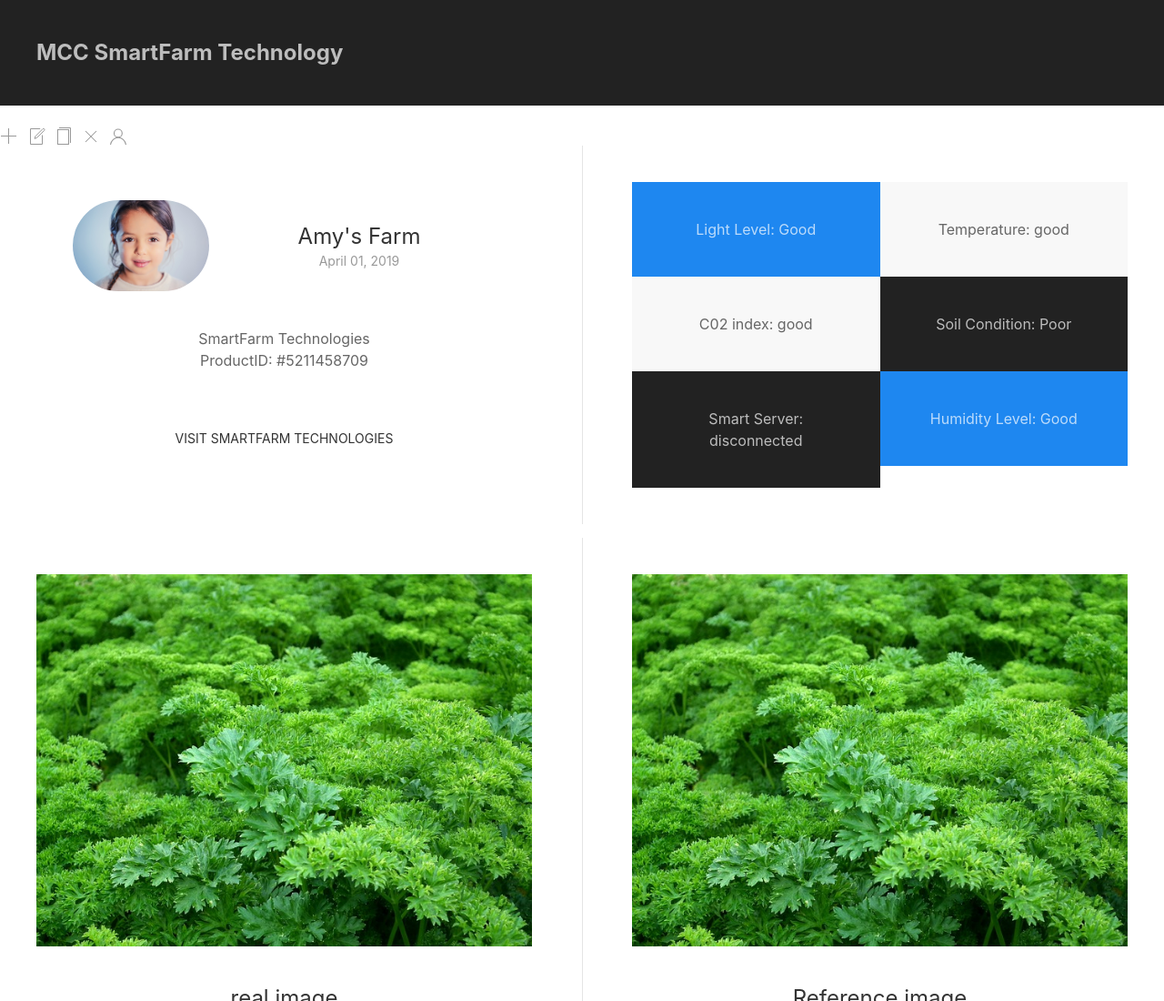
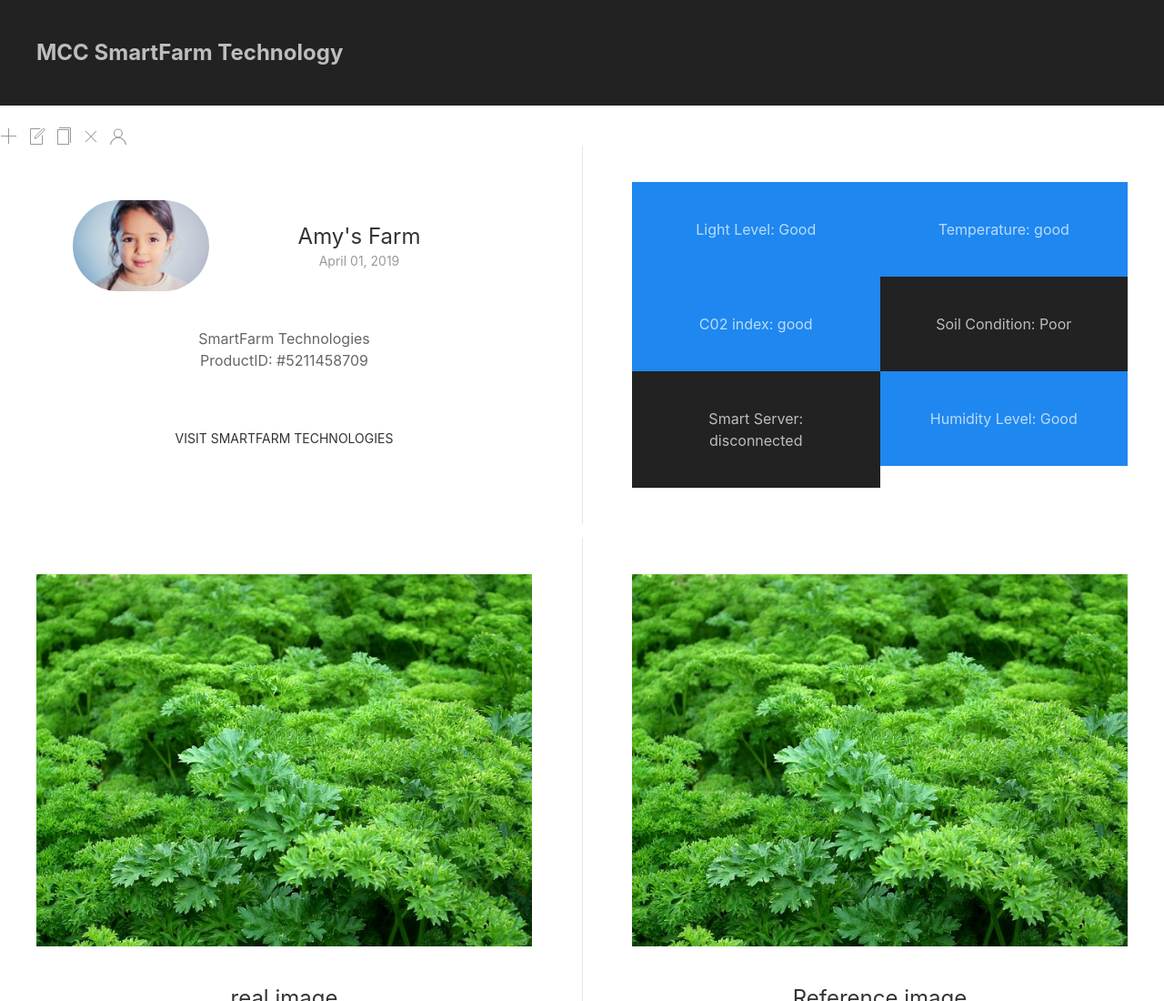
Before and after one commit to tonyMeteo/MCC, a plain HTML site: page MCC_TECHNOLOGIES/index.html in a window 1280 px wide. Shown: the top 1100 px of the page at 91% size. Drawn offline with Linux system fonts and the light colour scheme.

Commit message:
Update MCC_TECHNOLOGIES/index.html

```diff
--- a/MCC_TECHNOLOGIES/index.html
+++ b/MCC_TECHNOLOGIES/index.html
@@ -39,11 +39,11 @@
 
 
 	<div>
-        <div class="uk-background-muted uk-padding">Temperature: good</div>
+        <div class="uk-background-primary uk-padding uk-light">Temperature: good</div>
     </div>
 
     <div>
-        <div class="uk-background-muted uk-padding uk-padding">C02 index: good</div>
+        <div class="uk-background-primary uk-padding uk-light">C02 index: good</div>
     </div>
 	<div>
         <div class="uk-background-secondary uk-padding uk-light">Soil Condition: Poor</div>
```
